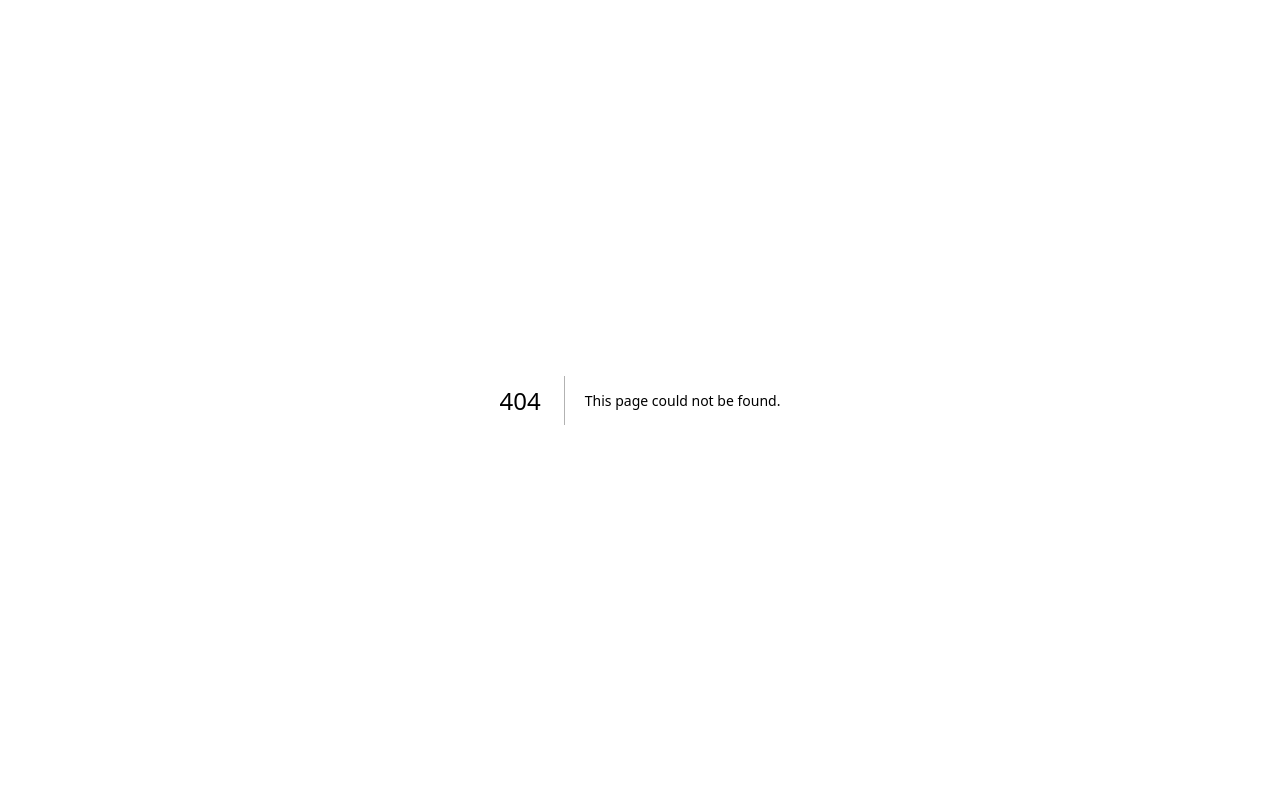
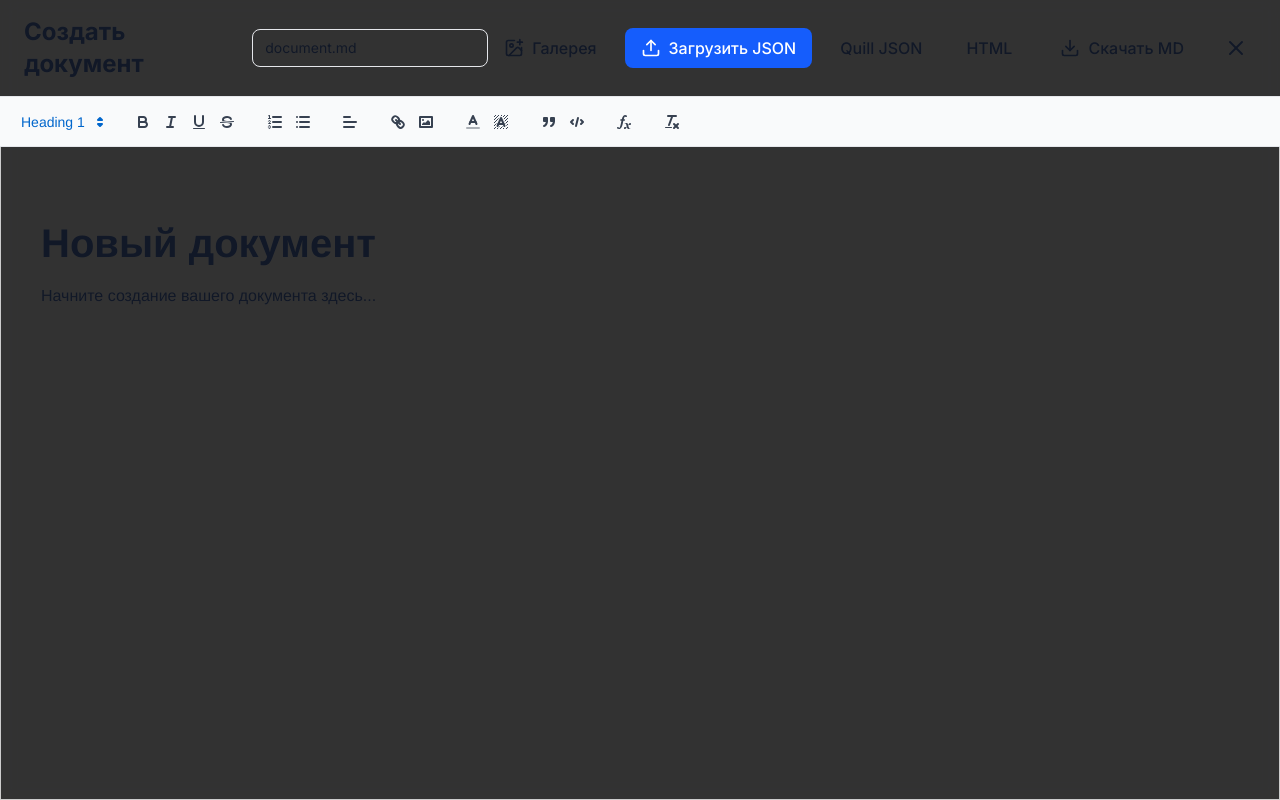
Before and after one commit to sabur-pro/rayan_admin, a Next.js app: page /document-editor in a window 1280 px wide. Before the commit this address had no page. Built offline with nearby package versions, Linux system fonts and the light colour scheme.

Commit message:
add edit correct

```diff
--- a/src/app/dashboard/materials/page.tsx
+++ b/src/app/dashboard/materials/page.tsx
@@ -11,7 +11,6 @@ import { FileText, Download, ExternalLink, Calendar, Plus, Edit, Trash2 } from '
 import FileViewer from '@/components/FileViewer';
 import CreateMaterialModal from '@/components/CreateMaterialModal';
 import EditMaterialModal from '@/components/EditMaterialModal';
-import QuillEditor from '@/components/QuillEditor';
 
 export default function MaterialsPage() {
   const searchParams = useSearchParams();
@@ -29,7 +28,6 @@ export default function MaterialsPage() {
   const [selectedMaterial, setSelectedMaterial] = useState<Material | null>(null);
   const [isCreateModalOpen, setIsCreateModalOpen] = useState(false);
   const [editingMaterial, setEditingMaterial] = useState<Material | null>(null);
-  const [isMarkdownEditorOpen, setIsMarkdownEditorOpen] = useState(false);
   const [deletingMaterialId, setDeletingMaterialId] = useState<number | null>(null);
 
   const loadMaterials = React.useCallback(() => {
@@ -160,7 +158,7 @@ export default function MaterialsPage() {
             Добавить материал
           </button>
           <button
-            onClick={() => setIsMarkdownEditorOpen(true)}
+            onClick={() => router.push('/document-editor')}
             className="flex items-center gap-2 px-4 py-2 bg-green-600 text-white rounded-lg hover:bg-green-700 transition-colors"
           >
             <FileText className="w-5 h-5" />
@@ -307,12 +305,6 @@ export default function MaterialsPage() {
         langCode={lang_code}
         onMaterialUpdated={loadMaterials}
       />
-
-      {/* Quill редактор для создания документа Markdown */}
-      <QuillEditor
-        isOpen={isMarkdownEditorOpen}
-        onClose={() => setIsMarkdownEditorOpen(false)}
-      />
     </div>
   );
 }
--- /dev/null
+++ b/src/app/document-editor/page.tsx
@@ -0,0 +1,29 @@
+// src/app/document-editor/page.tsx
+'use client';
+
+import { useRouter } from 'next/navigation';
+import QuillEditor from '@/components/QuillEditor';
+
+/**
+ * Standalone full-screen document editor route.
+ *
+ * Rendered under the root layout (NOT the dashboard layout), so QuillEditor's
+ * `fixed inset-0` is positioned against the viewport instead of the dashboard's
+ * `.glass` wrapper — whose `backdrop-filter` would otherwise become the containing
+ * block for the fixed element, breaking both full-screen sizing and internal scroll.
+ */
+export default function DocumentEditorPage() {
+  const router = useRouter();
+
+  const handleClose = () => {
+    // Return to wherever the user came from (usually the materials page, with its
+    // query params preserved via history); fall back to the dashboard.
+    if (window.history.length > 1) {
+      router.back();
+    } else {
+      router.push('/dashboard');
+    }
+  };
+
+  return <QuillEditor isOpen onClose={handleClose} />;
+}
```
Also changed, not shown: 1 other file (tests, documents, lock files or other folders).
